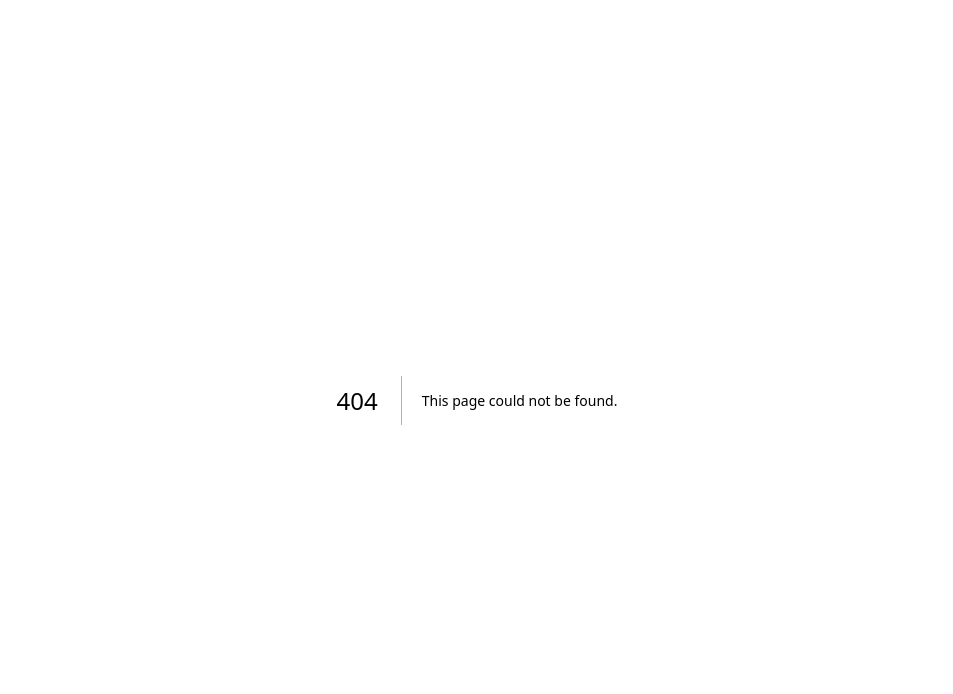
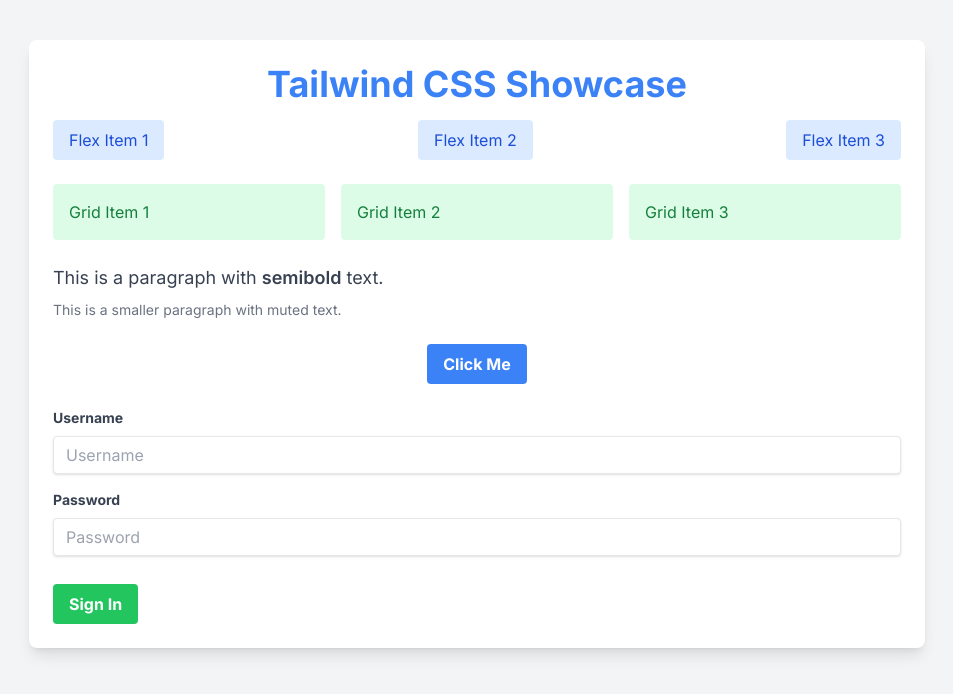
Before and after one commit to arvinsim/introduction-to-tailwindcss, a Next.js app: page /utility-first in a window 1280 px wide. Before the commit this address had no page. Shown: the top 694 px of the page, without its empty margins (163-1116 px from the left). Built offline with nearby package versions, Linux system fonts and the light colour scheme.

Commit message:
feat: Add utility-first page component for showcasing Tailwind CSS features

```diff
--- a/src/app/responsive/page.tsx
+++ b/src/app/responsive/page.tsx
@@ -1,3 +1,5 @@
+// More information here
+// https://tailwindcss.com/docs/responsive-design
 import React from 'react'
 
 const ResponsiveDemo = () => {
--- /dev/null
+++ b/src/app/utility-first/page.tsx
@@ -0,0 +1,100 @@
+import React from 'react'
+
+const TailwindShowcase = () => {
+  return (
+    <div className="min-h-screen bg-gray-100 p-10">
+      {/* Container with grid layout */}
+      <div className="max-w-4xl mx-auto bg-white rounded-lg shadow-lg p-6">
+        <h1 className="text-4xl font-bold text-center text-blue-500 mb-4">
+          Tailwind CSS Showcase
+        </h1>
+
+        {/* Flexbox example */}
+        <div className="flex justify-between items-center mb-6">
+          <div className="bg-blue-100 text-blue-700 px-4 py-2 rounded">
+            Flex Item 1
+          </div>
+          <div className="bg-blue-100 text-blue-700 px-4 py-2 rounded">
+            Flex Item 2
+          </div>
+          <div className="bg-blue-100 text-blue-700 px-4 py-2 rounded">
+            Flex Item 3
+          </div>
+        </div>
+
+        {/* Grid example */}
+        <div className="grid grid-cols-3 gap-4 mb-6">
+          <div className="bg-green-100 text-green-700 p-4 rounded">
+            Grid Item 1
+          </div>
+          <div className="bg-green-100 text-green-700 p-4 rounded">
+            Grid Item 2
+          </div>
+          <div className="bg-green-100 text-green-700 p-4 rounded">
+            Grid Item 3
+          </div>
+        </div>
+
+        {/* Typography example */}
+        <div className="mb-6">
+          <p className="text-lg text-gray-700 mb-2">
+            This is a paragraph with{' '}
+            <span className="font-semibold">semibold</span> text.
+          </p>
+          <p className="text-sm text-gray-500">
+            This is a smaller paragraph with muted text.
+          </p>
+        </div>
+
+        {/* Button example */}
+        <div className="flex justify-center mb-6">
+          <button className="bg-blue-500 hover:bg-blue-700 text-white font-bold py-2 px-4 rounded">
+            Click Me
+          </button>
+        </div>
+
+        {/* Form example */}
+        <form className="space-y-4">
+          <div>
+            <label
+              className="block text-gray-700 text-sm font-bold mb-2"
+              htmlFor="username"
+            >
+              Username
+            </label>
+            <input
+              className="shadow appearance-none border rounded w-full py-2 px-3 text-gray-700 leading-tight focus:outline-none focus:shadow-outline"
+              id="username"
+              type="text"
+              placeholder="Username"
+            />
+          </div>
+          <div>
+            <label
+              className="block text-gray-700 text-sm font-bold mb-2"
+              htmlFor="password"
+            >
+              Password
+            </label>
+            <input
+              className="shadow appearance-none border rounded w-full py-2 px-3 text-gray-700 mb-3 leading-tight focus:outline-none focus:shadow-outline"
+              id="password"
+              type="password"
+              placeholder="Password"
+            />
+          </div>
+          <div className="flex items-center justify-between">
+            <button
+              className="bg-green-500 hover:bg-green-700 text-white font-bold py-2 px-4 rounded focus:outline-none focus:shadow-outline"
+              type="button"
+            >
+              Sign In
+            </button>
+          </div>
+        </form>
+      </div>
+    </div>
+  )
+}
+
+export default TailwindShowcase
```
Also changed, not shown: tailwind.config.ts (+34 -0 lines).
